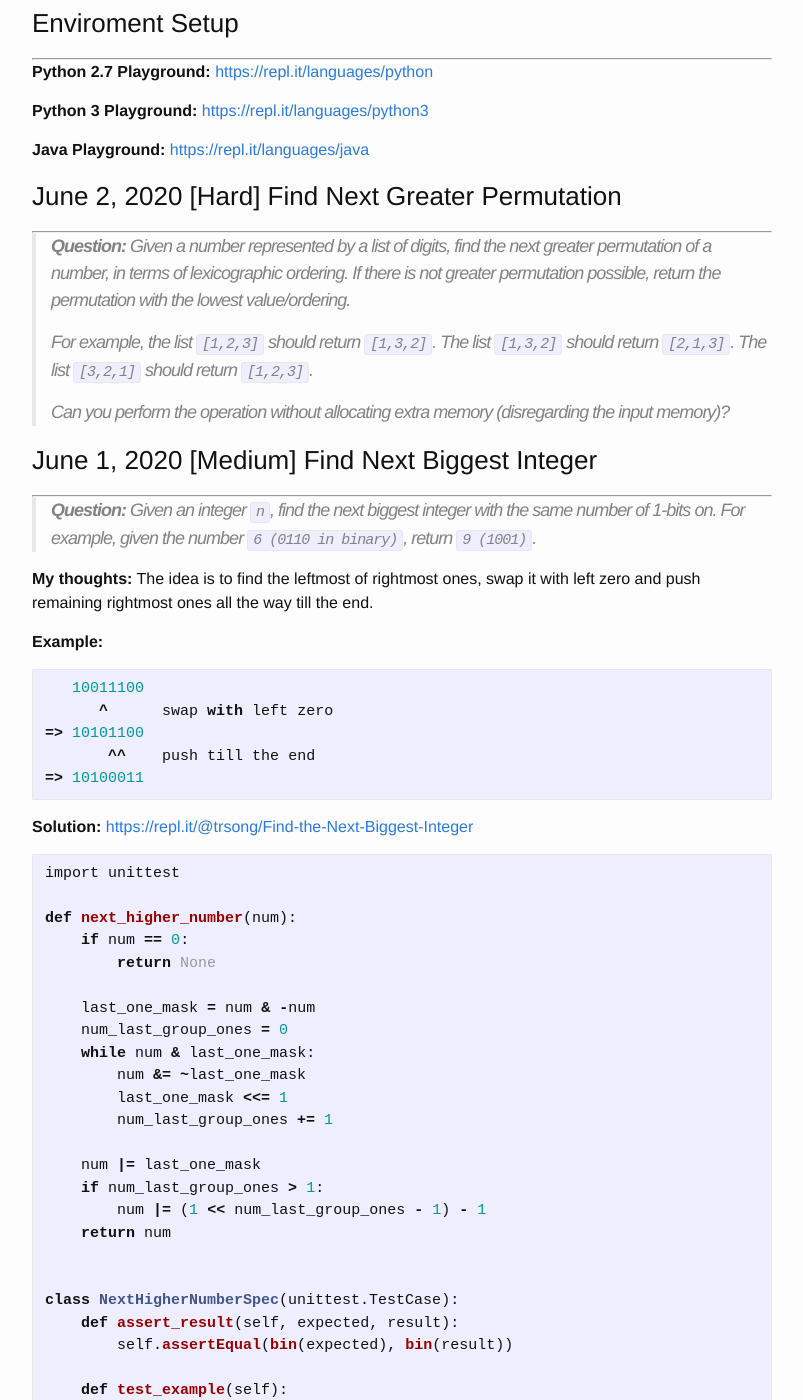
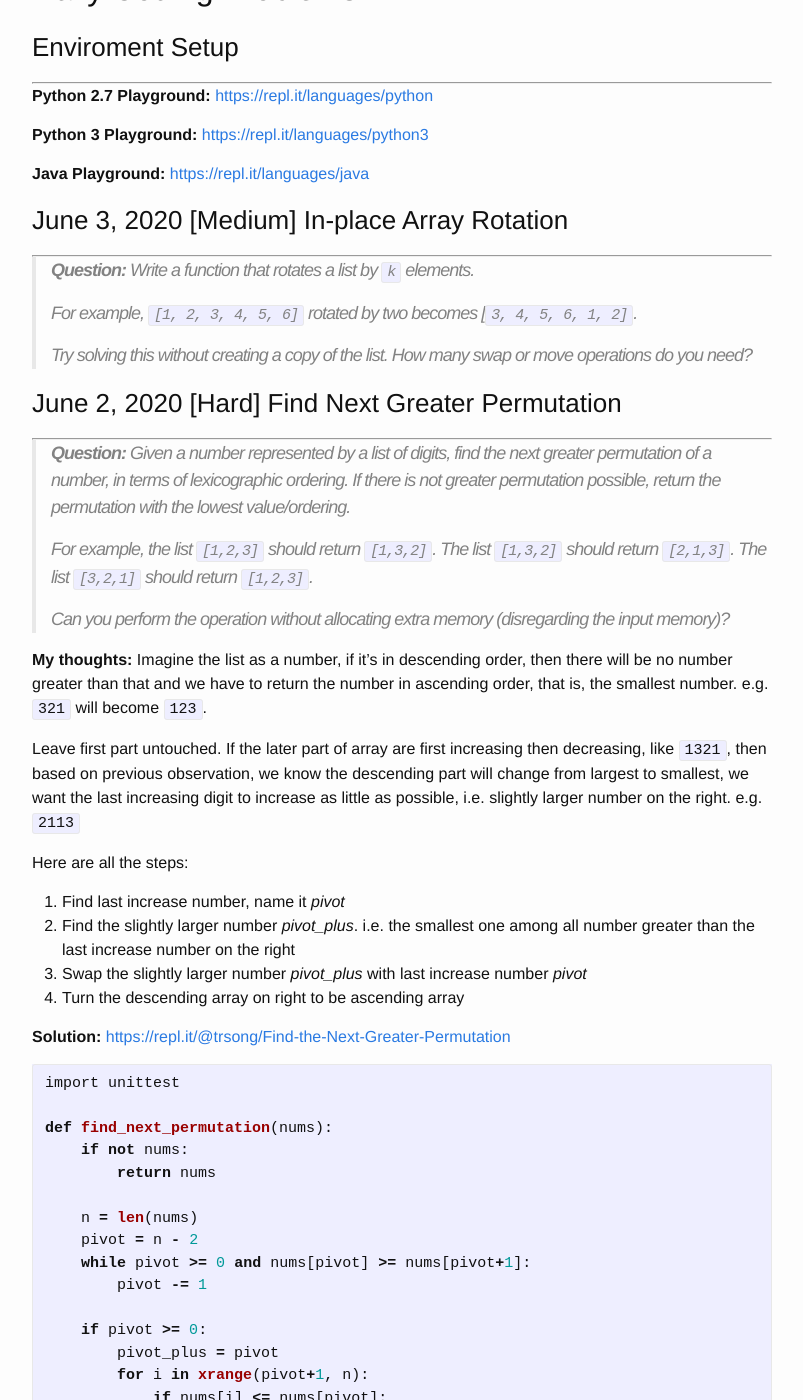
Before and after one commit to trsong/trsong.github.io, a Jekyll site: the page built from _posts/2020-05-01-DailyQuestionsMay.md, in a window 1280 px wide and 1400 px high, scrolled down 1114 px. Shown: the whole window, without its empty margins (238-1041 px from the left). Built offline with Jekyll 4.4.1, drawn with Linux system fonts in a browser that asks for light colours; some of the changed text lies outside the part shown.

Commit message:
Add Solution to June 2 Question

````diff
--- a/_posts/2020-05-01-DailyQuestionsMay.md
+++ b/_posts/2020-05-01-DailyQuestionsMay.md
@@ -33,6 +33,15 @@ You should return the following, as a string:
 ```
 
 -->
+
+### June 3, 2020 \[Medium\] In-place Array Rotation
+---
+> **Question:** Write a function that rotates a list by `k` elements.
+>
+> For example, `[1, 2, 3, 4, 5, 6]` rotated by two becomes [`3, 4, 5, 6, 1, 2]`.
+>
+> Try solving this without creating a copy of the list. How many swap or move operations do you need?
+
 
 ### June 2, 2020 \[Hard\] Find Next Greater Permutation
 ---
@@ -42,6 +51,98 @@ You should return the following, as a string:
 >
 > Can you perform the operation without allocating extra memory (disregarding the input memory)?
 
+**My thoughts:** Imagine the list as a number, if it’s in descending order, then there will be no number greater than that and we have to return the number in ascending order, that is, the smallest number. e.g. `321` will become `123`.
+
+Leave first part untouched. If the later part of array are first increasing then decreasing, like `1321`, then based on previous observation, we know the descending part will change from largest to smallest, we want the last increasing digit to increase as little as possible, i.e. slightly larger number on the right. e.g. `2113`
+
+Here are all the steps:
+
+1. Find last increase number, name it _pivot_
+2. Find the slightly larger number _pivot_plus_. i.e. the smallest one among all number greater than the last increase number on the right
+3. Swap the slightly larger number _pivot_plus_ with last increase number _pivot_
+4. Turn the descending array on right to be ascending array
+
+**Solution:** [https://repl.it/@trsong/Find-the-Next-Greater-Permutation](https://repl.it/@trsong/Find-the-Next-Greater-Permutation)
+```py
+import unittest
+
+def find_next_permutation(nums):
+    if not nums:
+        return nums
+
+    n = len(nums)
+    pivot = n - 2
+    while pivot >= 0 and nums[pivot] >= nums[pivot+1]:
+        pivot -= 1
+
+    if pivot >= 0:
+        pivot_plus = pivot
+        for i in xrange(pivot+1, n):
+            if nums[i] <= nums[pivot]:
+                break
+            pivot_plus = i
+        nums[pivot], nums[pivot_plus] = nums[pivot_plus], nums[pivot]
+
+    i, j = pivot+1, n-1
+    while i < j:
+        nums[i], nums[j] = nums[j], nums[i]
+        i += 1
+        j -= 1
+
+    return nums
+
+
+class FindNextPermutationSpec(unittest.TestCase):
+    def test_example1(self):
+        nums = [1, 2, 3]
+        expected = [1, 3, 2]
+        self.assertEqual(expected, find_next_permutation(nums))
+
+    def test_example2(self):
+        nums = [1, 3, 2]
+        expected = [2, 1, 3]
+        self.assertEqual(expected, find_next_permutation(nums))
+
+    def test_example3(self):
+        nums = [3, 2, 1]
+        expected = [1, 2, 3]
+        self.assertEqual(expected, find_next_permutation(nums))
+
+    def test_empty_array(self):
+        self.assertEqual([], find_next_permutation([]))
+
+    def test_one_elem_array(self):
+        self.assertEqual([1], find_next_permutation([1]))
+
+    def test_decrease_increase_decrease_array(self):
+        nums = [3, 2, 1, 6, 5, 4]
+        expected = [3, 2, 4, 1, 5, 6]
+        self.assertEqual(expected, find_next_permutation(nums))
+
+    def test_decrease_increase_decrease_array2(self):
+        nums = [3, 2, 4, 6, 5, 4]
+        expected = [3, 2, 5, 4, 4, 6]
+        self.assertEqual(expected, find_next_permutation(nums))
+
+    def test_increasing_decreasing_increasing_array(self):
+        nums = [4, 5, 6, 1, 2, 3]
+        expected = [4, 5, 6, 1, 3, 2]
+        self.assertEqual(expected, find_next_permutation(nums))
+
+    def test_increasing_decreasing_increasing_array2(self):
+        nums = [1, 1, 2, 3, 4, 4, 10, 9, 8, 7, 6, 6, 5, 5, 4, 4, 3, 2, 1]
+        expected = [1, 1, 2, 3, 4, 5, 1, 2, 3, 4, 4, 4, 5, 6, 6, 7, 8, 9, 10]
+        self.assertEqual(expected, find_next_permutation(nums))
+
+    def test_multiple_decreasing_and_increasing_array(self):
+        nums = [5, 3, 4, 9, 7, 6]
+        expected = [5, 3, 6, 4, 7, 9]
+        self.assertEqual(expected, find_next_permutation(nums))
+
+
+if __name__ == '__main__':
+    unittest.main(exit=False)
+```
 
 ### June 1, 2020 \[Medium\] Find Next Biggest Integer
 ---
````
